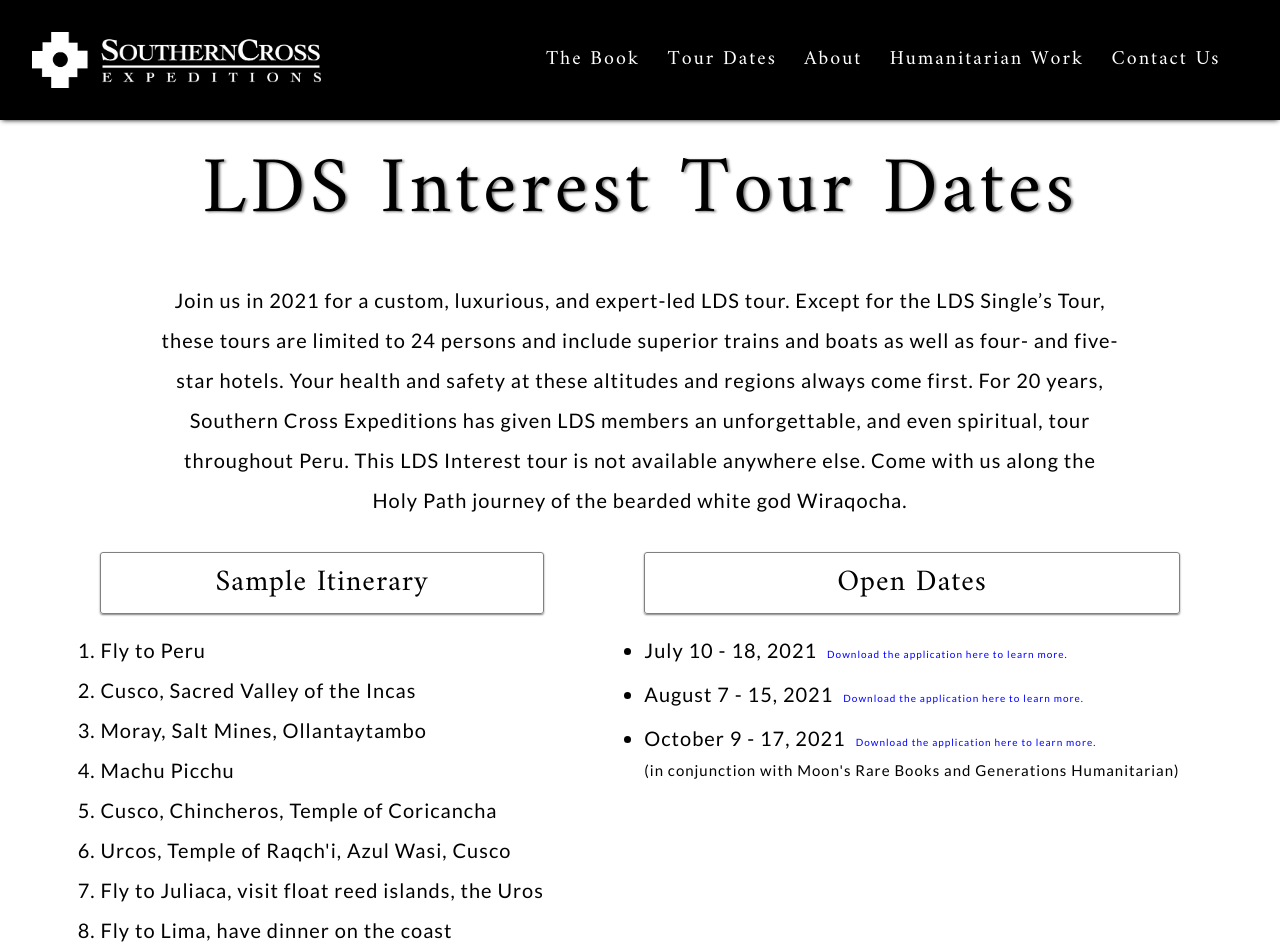
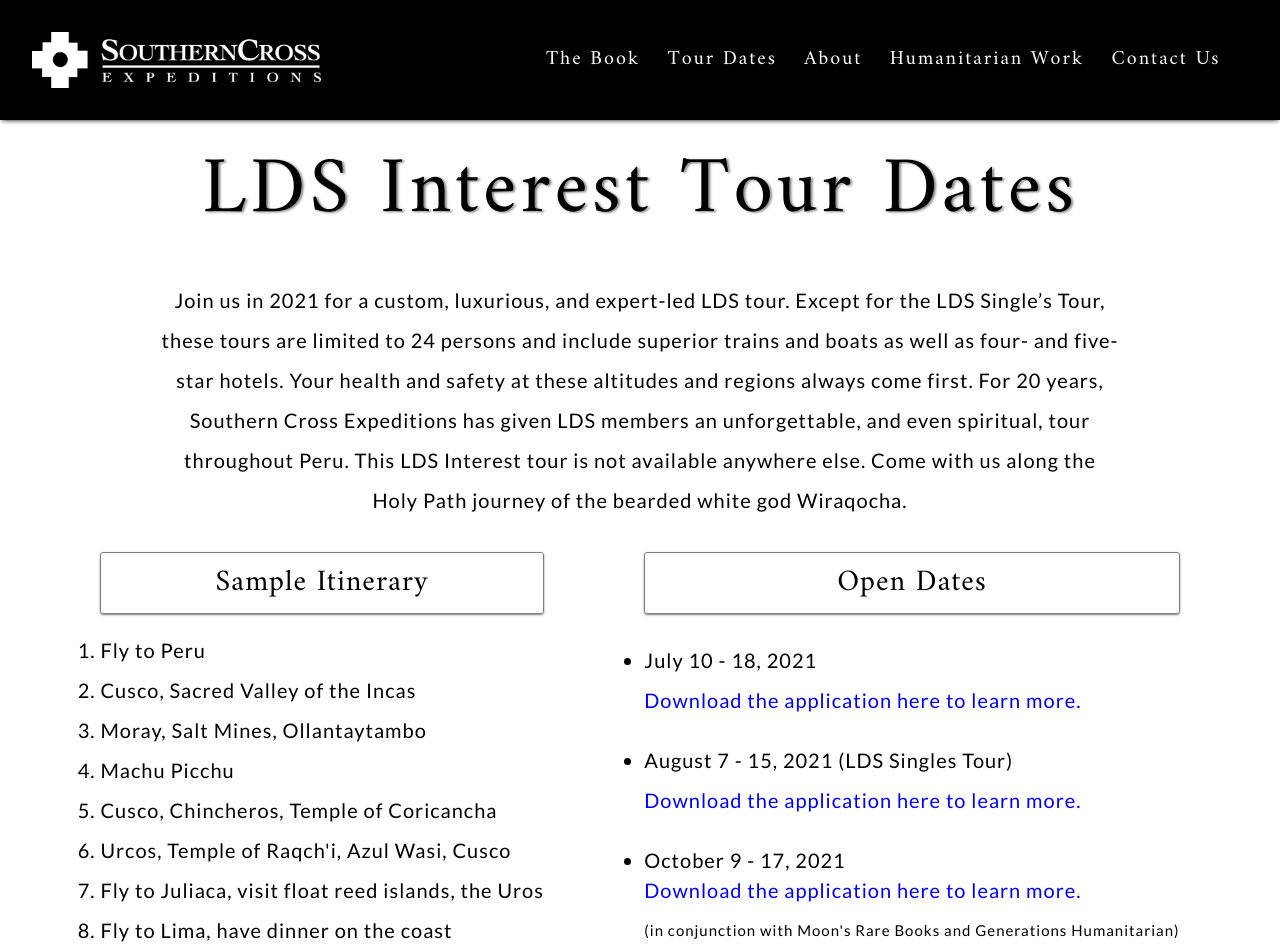
Before and after one commit to harlanevans/sxexp, a React (Create React App) app in the folder client/: page /tour-dates in a window 1280 px wide. Shown: the top 952 px of the page. Built offline with nearby package versions, Linux system fonts and the light colour scheme.

Commit message:
more changes to tour date/calendar

```diff
--- a/client/src/components/desktop/TourDates.js
+++ b/client/src/components/desktop/TourDates.js
@@ -49,52 +49,60 @@ const TourDates = () => {
             <Text style={style.list}>
               <Text style={style.subtitle}>Open Dates</Text>
               <ul>
+                <div style={{padding: '.5em 0'}}>
+
                 <li>
                   July 10 - 18, 2021
+                </li>
                   <a
                     href={JulyPDF}
                     target="_blank"
                     style={{
-                      fontSize: ".5em",
-                      paddingLeft: "1em",
+                      // fontSize: ".5em",
+                      // paddingLeft: "1em",
                       color: "blue",
                     }}
-                  >
+                    >
                     Download the application here to learn more.
                   </a>
+                    </div>
+                <div style={{ padding: '.5em 0' }}>
+
+                <li>
+                  August 7 - 15, 2021 (LDS Singles Tour)
                 </li>
-                <li>
-                  August 7 - 15, 2021
                   <a
                     href={AugustPDF}
                     target="_blank"
                     style={{
-                      fontSize: ".5em",
-                      paddingLeft: "1em",
+                      // fontSize: ".5em",
+                      // paddingLeft: "1em",
                       color: "blue",
                     }}
-                  >
+                    >
                     Download the application here to learn more.
                   </a>
-                </li>
+                    </div>
+                    <div style={{ padding: '.5em 0' }}>
                 <li style={{ padding: "0", margin: "0", height: "1.5em" }}>
                   October 9 - 17, 2021
+                </li>
                   <a
                     href={OctPDF}
                     target="_blank"
                     style={{
-                      fontSize: ".5em",
-                      paddingLeft: "1em",
+                      // fontSize: ".5em",
+                      // paddingLeft: "1em",
                       color: "blue",
                     }}
-                  >
+                    >
                     Download the application here to learn more.
                   </a>
-                </li>
-                <span style={{ fontSize: ".75em" }}>
+                <div style={{ fontSize: ".75em" }}>
                   (in conjunction with Moon's Rare Books and Generations
                   Humanitarian)
-                </span>
+                </div>
+                    </div>
               </ul>
             </Text>
           </div>
--- a/client/src/components/mobile/CalendarMobile.js
+++ b/client/src/components/mobile/CalendarMobile.js
@@ -19,9 +19,9 @@ const CalendarMobile = () => {
             <Title>Tour Dates</Title>
           </TitleCont>
         </Fade>
-        <div className="page-img-cont">
+        {/* <div className="page-img-cont">
           <img src={Hat} className="page-img" alt="adventure hat" />
-        </div>
+        </div> */}
         <Fade>
           <TextCont style={{ paddingTop: "2em" }}>
             <Text>
```
